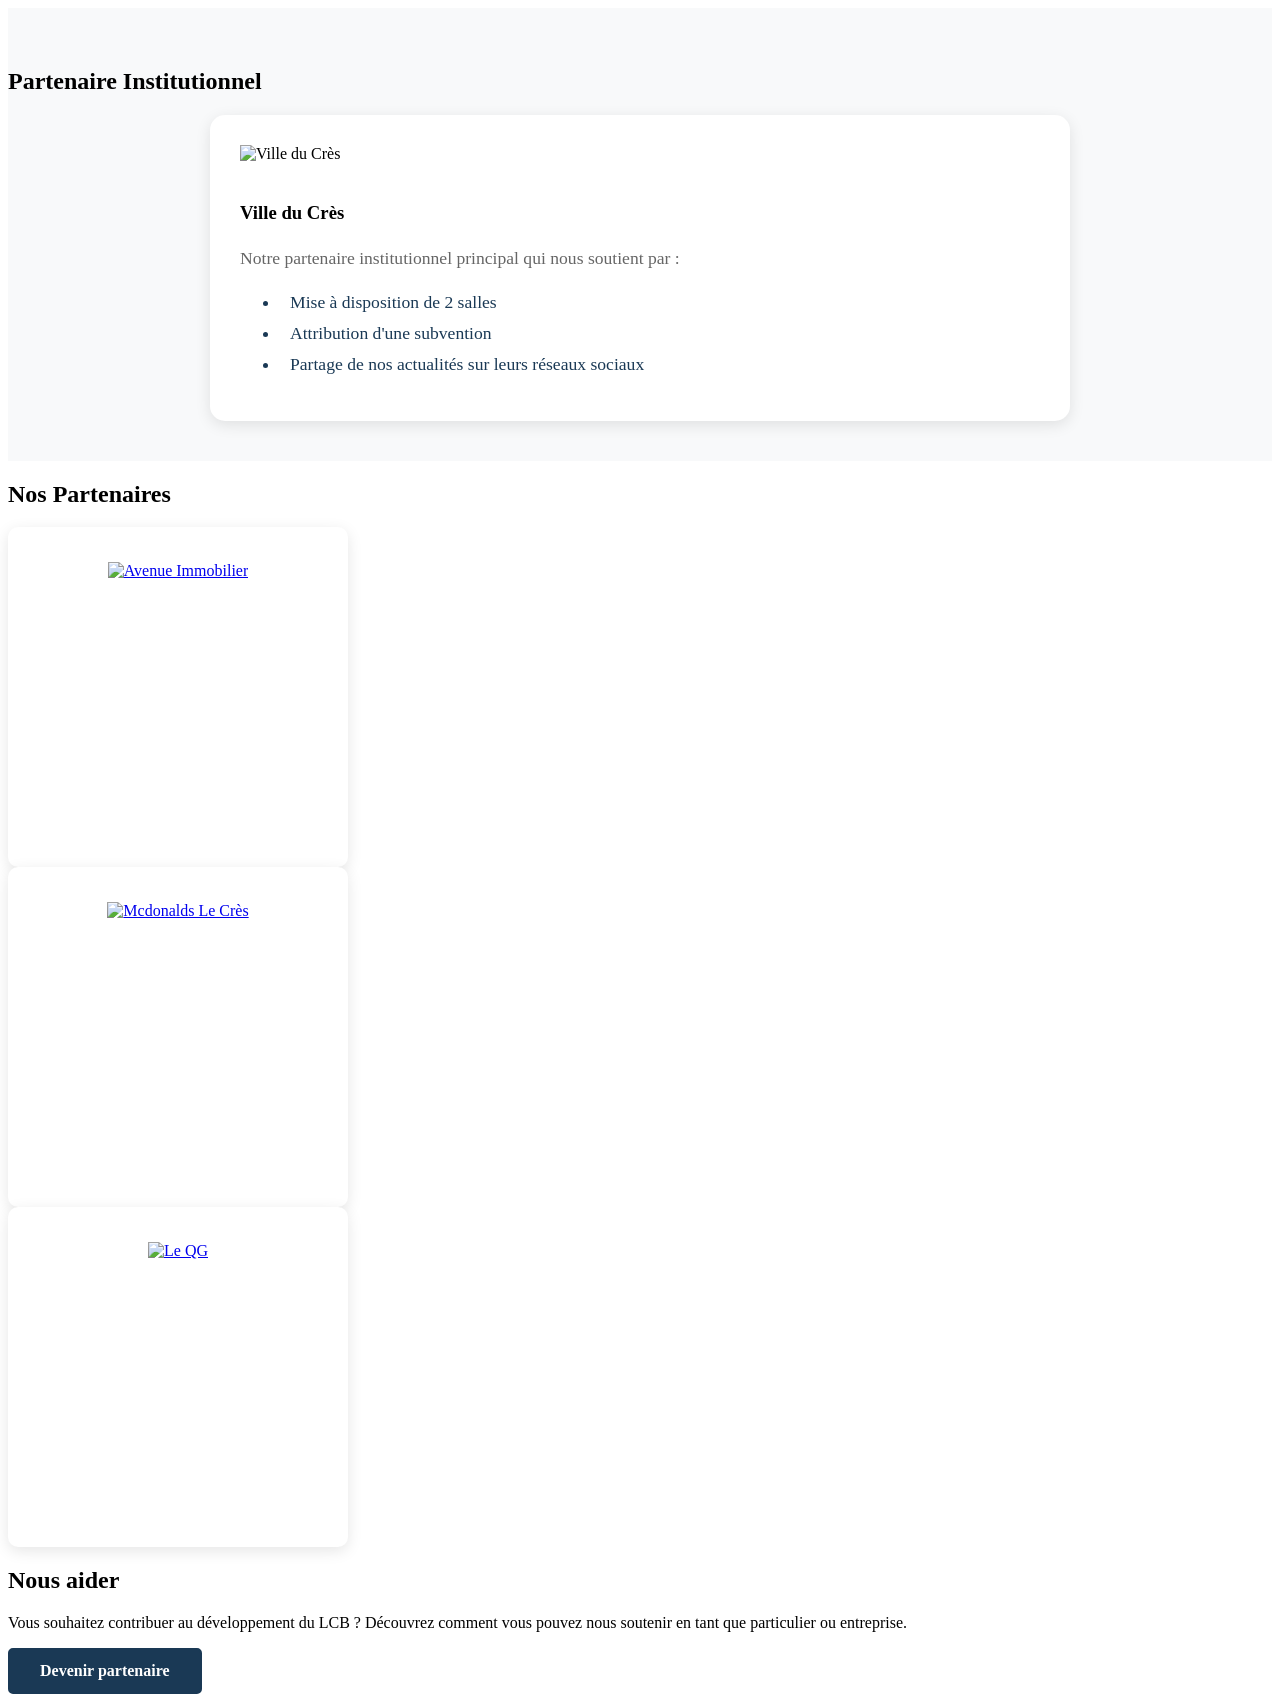
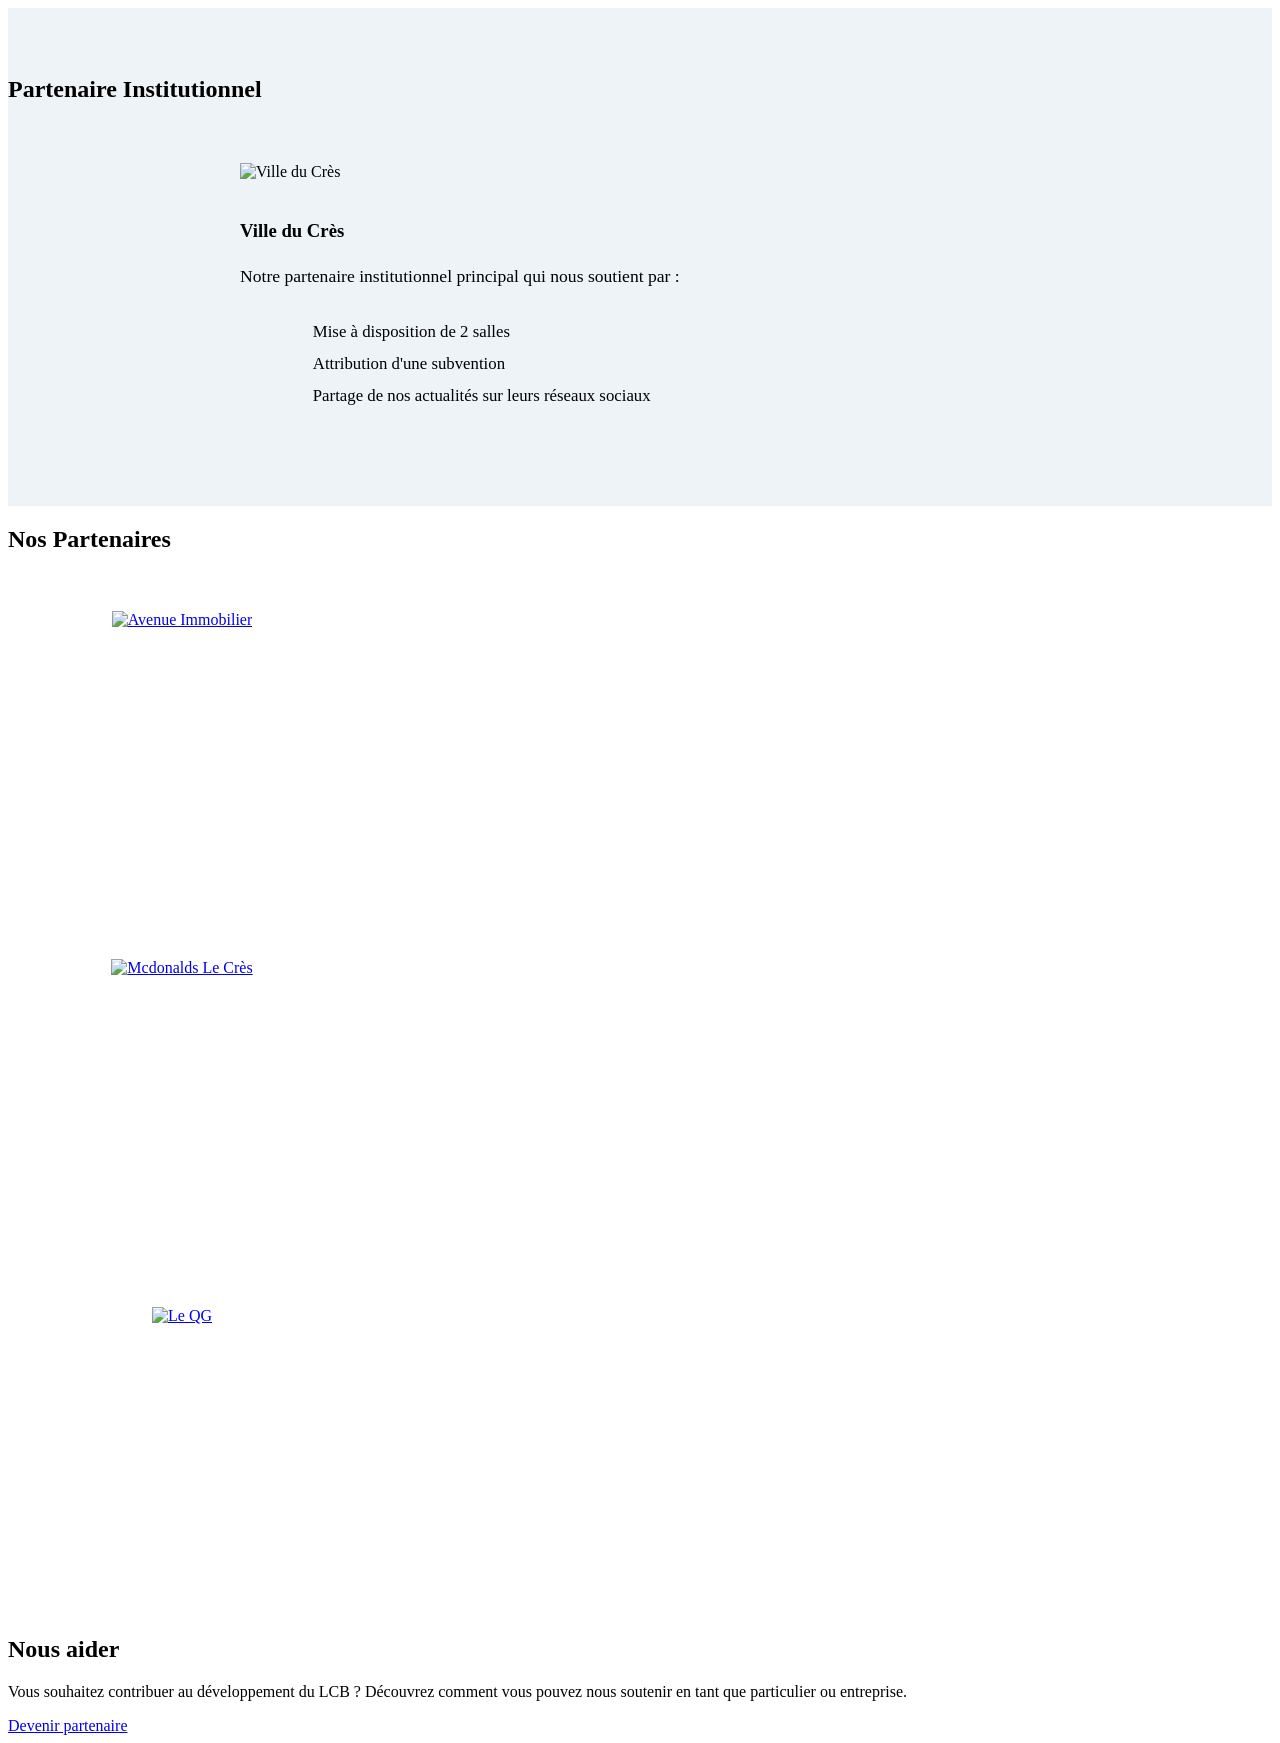

Maintenance 2026

--- a/css/partenaire.css
+++ b/css/partenaire.css
@@ -1,144 +1,73 @@
-/* Styles pour la section partenaire institutionnel */
+/* =====================================================================
+   Page Partenaires — modernisée (tokens design system).
+   ===================================================================== */
+
 .institutional-partner {
-    padding: 40px 0;
-    background-color: #f8f9fa;
+  padding: 3rem 0;
+  background: #eef3f8;
 }
 
 .partner-card {
-    background: white;
-    border-radius: 15px;
-    box-shadow: 0 4px 15px rgba(0, 0, 0, 0.1);
-    padding: 30px;
-    max-width: 800px;
-    margin: 0 auto;
-    transition: transform 0.3s ease;
+  background: var(--color-surface);
+  border: 1px solid var(--color-border);
+  border-radius: var(--radius-lg);
+  box-shadow: var(--shadow);
+  padding: 2.5rem;
+  max-width: 800px;
+  margin: 0 auto;
+  transition: transform var(--t), box-shadow var(--t);
 }
+.partner-card:hover { transform: translateY(-5px); box-shadow: var(--shadow-lg); }
+.partner-card h3 { color: var(--navy-700); }
 
-.partner-card:hover {
-    transform: translateY(-5px);
-}
+.partner-logo { max-width: 200px; height: auto; margin-bottom: 1.25rem; }
 
-.partner-logo {
-    max-width: 200px;
-    height: auto;
-    margin-bottom: 20px;
-}
+.partner-description { color: var(--color-muted); font-size: 1.1rem; line-height: 1.6; margin: 1.25rem 0; }
 
-.partner-description {
-    color: #666;
-    font-size: 1.1em;
-    line-height: 1.6;
-    margin: 20px 0;
-}
-
-/* Styles pour la liste des avantages */
+.partner-card ul { display: inline-block; text-align: left; margin: 0; }
 .partner-card ul li {
-    margin: 10px 0;
-    font-size: 1.1em;
-    color: #1a3955;
+  margin: .75rem 0;
+  font-size: 1.05rem;
+  color: var(--color-text);
+  display: flex;
+  align-items: center;
+  gap: .65rem;
 }
+.partner-card ul li i { color: var(--orange-500); width: 1.4rem; text-align: center; }
 
-.partner-card ul li i {
-    color: #5ea1d5;
-    margin-right: 10px;
-}
-
-/* Styles pour les sponsors */
-.sponsor-section {
-    padding: 40px 0;
-}
-
+/* Sponsors */
 .sponsor-card {
-    display: flex;
-    flex-direction: column;
-    align-items: center;
-    justify-content: center; /* Ajout pour centrer verticalement */
-    width: 300px;
-    height: 300px;
-    background: white;
-    border-radius: 10px;
-    box-shadow: 0 4px 15px rgba(0, 0, 0, 0.1);
-    overflow: hidden;
-    transition: all 0.3s ease;
-    padding: 20px;
+  display: flex;
+  flex-direction: column;
+  align-items: center;
+  justify-content: center;
+  width: 300px;
+  height: 300px;
+  background: var(--color-surface);
+  border: 1px solid var(--color-border);
+  border-radius: var(--radius);
+  box-shadow: var(--shadow);
+  overflow: hidden;
+  transition: transform var(--t), box-shadow var(--t);
+  padding: 1.5rem;
 }
+.sponsor-card:hover { transform: translateY(-10px); box-shadow: var(--shadow-lg); }
+.sponsor-card img { max-width: 90%; height: 90%; object-fit: contain; display: block; margin: auto; }
 
-.sponsor-card:hover {
-    transform: translateY(-10px);
-    box-shadow: 0 6px 20px rgba(0, 0, 0, 0.15);
-}
-
-.sponsor-card img {
-    max-width: 90%;
-    height: 90%;
-    object-fit: contain;
-    display: block;
-    margin: auto;
-}
-
-/* Styles des titres de section */
+/* Titres de section */
 .section-title {
-    color: #1a3955;
-    text-align: center;
-    margin-bottom: 40px;
-    font-size: 2.5em;
-    font-weight: bold;
-}
-.help-section .btn-blue {
-    display: inline-block;
-    padding: 12px 30px;
-    background-color: #1a3955;
-    color: white;
-    text-decoration: none;
-    border-radius: 5px;
-    font-weight: 600;
-    transition: all 0.3s ease;
-    border: 2px solid #1a3955;
-}
-
-.help-section .btn-blue:hover {
-    background-color: #fff;
-    color: #1a3955;
-    transform: translateY(-2px);
-    box-shadow: 0 4px 8px rgba(0,0,0,0.1);
+  color: var(--navy-700);
+  text-align: center;
+  margin-bottom: 2.5rem;
+  font-size: clamp(1.8rem, 4vw, 2.5rem);
+  font-weight: 700;
 }
 
 /* Media Queries */
 @media (max-width: 768px) {
-    .partner-card {
-        margin: 15px;
-        padding: 20px;
-    }
-
-    .partner-logo {
-        max-width: 150px;
-    }
-
-    .sponsor-card {
-        width: 250px;
-        height: 250px;
-    }
-
-    .mecene-card {
-        width: 200px;
-    }
-
-    .section-title {
-        font-size: 2em;
-    }
-
-    .partner-description {
-        font-size: 1em;
-    }
-    .btn-blue {
-        display: inline-block;
-        padding: 12px 30px;
-        background-color: #1a3955;
-        color: white;
-        text-decoration: none;
-        border-radius: 5px;
-        font-weight: 600;
-        transition: all 0.3s ease;
-        border: 2px solid #1a3955;
-    }
+  .partner-card { margin: 15px; padding: 1.5rem; }
+  .partner-logo { max-width: 150px; }
+  .sponsor-card { width: 250px; height: 250px; }
+  .section-title { font-size: 2rem; }
+  .partner-description { font-size: 1rem; }
 }
